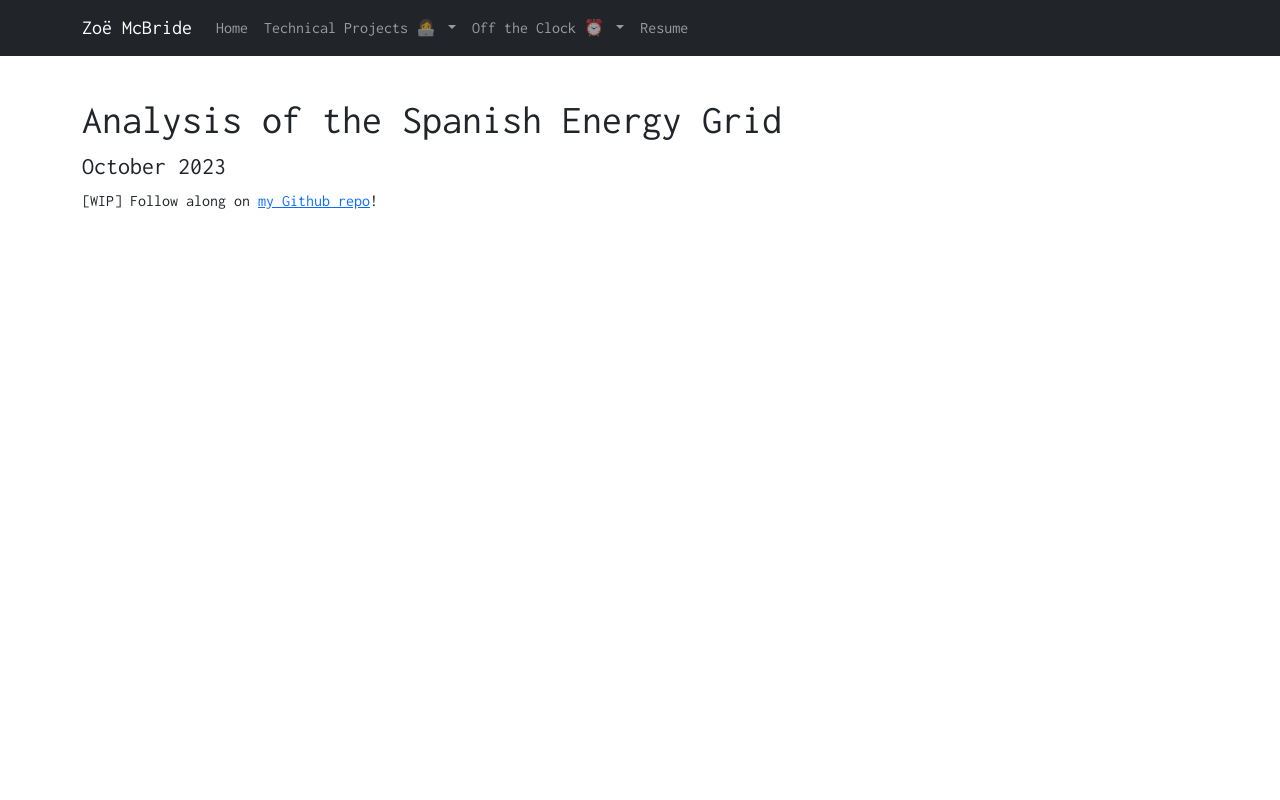
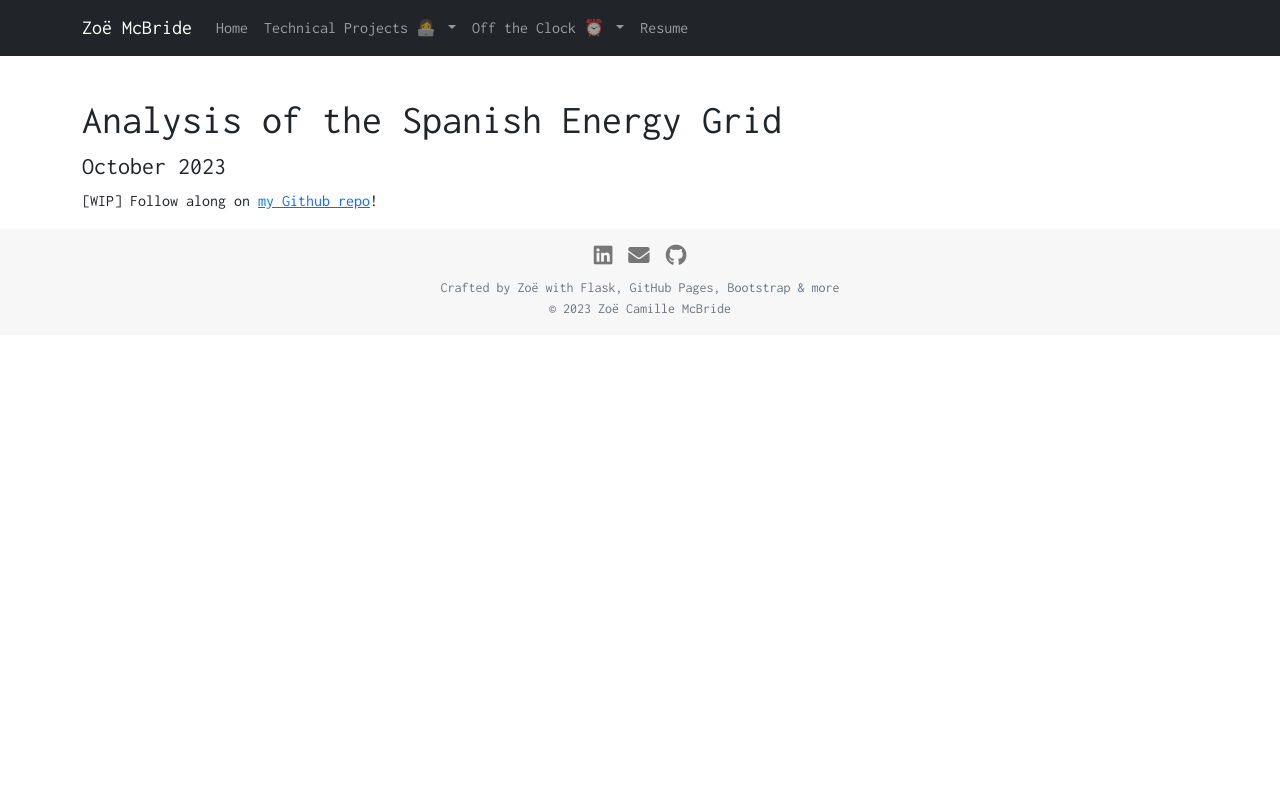
Before and after one commit to zoemcbride/zoemcbride.com, a Flask app: page /energy_analysis_blog.html in a window 1280 px wide. Run offline with Flask 3, Linux system fonts and the light colour scheme; some libraries are stand-ins or nearby versions.

Commit message:
Added footer, cleaned up base.py, added placeholder to energy_analysis_blog

```diff
--- a/my_flask_app/static/css/starter-template.css
+++ b/my_flask_app/static/css/starter-template.css
@@ -3,7 +3,7 @@
 
 
 body {
-  padding-top: 50px;
+  padding-top: 0px;
 }
 .starter-template {
   padding: 40px 15px;
--- /dev/null
+++ b/my_flask_app/static/css/styles.css
@@ -0,0 +1,19 @@
+html, body {
+    height: 100vh;
+}
+
+body {
+    background-color: #FFFFFF;
+    padding-top: 0px;
+    display: flex !important;
+    flex-direction: column;
+}
+
+main { /* You may need to adjust this selector to target your main content */
+    flex: 1 0 auto; /* This will allow the main content to grow */
+}
+
+footer {
+    margin-top: auto;
+    flex-shrink: 0 !important; /* This ensures that the footer doesn't shrink */
+}
--- a/my_flask_app/templates/base.html
+++ b/my_flask_app/templates/base.html
@@ -30,6 +30,8 @@
 
        <!-- Custom styles for this template -->
        <link href="{{ url_for('static', filename='css/starter-template.css') }}" rel="stylesheet">
+
+
 
        <!-- profile-pic-1 corresponds to 2019profilepic.JPG, profile-pic-2 corresponds to IMG_5385.jpg-->
        <style type="text/css">
@@ -79,13 +81,14 @@
           <link rel="stylesheet" href="https://cdnjs.cloudflare.com/ajax/libs/highlight.js/11.3.1/styles/default.min.css">
           <script src="https://cdnjs.cloudflare.com/ajax/libs/highlight.js/11.3.1/highlight.min.js"></script>
 
-
+       <!-- Styles ive added, such as a sticky footer-->
+       <link rel="stylesheet" href="{{ url_for('static', filename='css/styles.css') }}">
 
         </head>
 
+        <!-- Initialize body & Initialize Highlight.js -->
+        <body onload="hljs.highlightAll();">
 
-        <body>
-          <nav>
             <!-- Your navbar content goes here -->
             <nav class="navbar navbar-dark bg-dark navbar-fixed-top navbar-expand-lg bg-body-tertiary" data-bs-theme="dark">
               <div class="container">
@@ -135,8 +138,9 @@
 </div>
 
 
+
 </nav>
-<body bgcolor = "#FFFFFF" style="padding-top: 0px">
+
 
 <!-- Your header content goes here -->
 <header>
@@ -151,6 +155,44 @@
 
 </main>
 
+<footer class="footer py-3" style="background-color: #f7f7f7;">
+  <div class="container d-flex justify-content-center align-items-center flex-column text-center">
+
+    <!-- Social Media Links -->
+    <div class="d-flex justify-content-center align-items-center mb-2">
+        <a href="https://www.linkedin.com/in/zoecamillemcbride/" target="_blank" class="mx-2 icon-link" onmouseover="this.style.transform='scale(1.1)'" onmouseout="this.style.transform='scale(1)'">
+          <i class="fab fa-linkedin fa-lg"></i>
+        </a>
+        <a href="mailto:zoe.camille7@gmail.com" target="_blank" class="mx-2 icon-link" onmouseover="this.style.transform='scale(1.1)'" onmouseout="this.style.transform='scale(1)'">
+          <i class="fas fa-envelope fa-lg"></i>
+        </a>
+        <a href="https://github.com/zoemcbride" target="_blank" class="mx-2 icon-link" onmouseover="this.style.transform='scale(1.1)'" onmouseout="this.style.transform='scale(1)'">
+          <i class="fab fa-github fa-lg"></i>
+        </a>
+    </div>
+
+    <!-- Made with Technologies -->
+    <small class="text-muted">Crafted by Zoë with Flask, GitHub Pages, Bootstrap & more</small>
+    <small class="text-muted">© 2023 Zoë Camille McBride</small>
+  </div>
+</footer>
+
+<!-- Additional CSS -->
+<style>
+    .footer .icon-link:hover {
+        color: #007BFF;  /* 007BFF Blue color on hover */
+    }
+
+    .footer .icon-link {
+        transition: color 0.2s, transform 0.2s;
+        color: #777;  /* 007BFF Default blue color of icons */
+    }
+</style>
+
+
+
+
+
  <!-- Bootstrap core JavaScript
   ================================================== -->
   <!-- Placed at the end of the document so the pages load faster -->
@@ -161,8 +203,5 @@
   <!-- Include all compiled plugins (below), or include individual files as needed -->
   <script src="js/bootstrap.min.js"></script>
 
-  <!--Initialize Highlight.js -->
-  <body onload="hljs.highlightAll();">
 
-  </body>
   </html>
--- a/my_flask_app/templates/energy_analysis_blog.html
+++ b/my_flask_app/templates/energy_analysis_blog.html
@@ -12,6 +12,8 @@
 
     [WIP] Follow along on <a href="https://github.com/zoemcbride/energy-data-lab">my Github repo</a>!
 
+    <p><p><p>
+
 <script data-goatcounter="https://zoemcbride.goatcounter.com/count"
 async src="//gc.zgo.at/count.js"></script>
 
```
Also changed, not shown: my_flask_app/templates/index.html (+1 -13 lines). Lines whose indentation alone changed are shown as unchanged.
